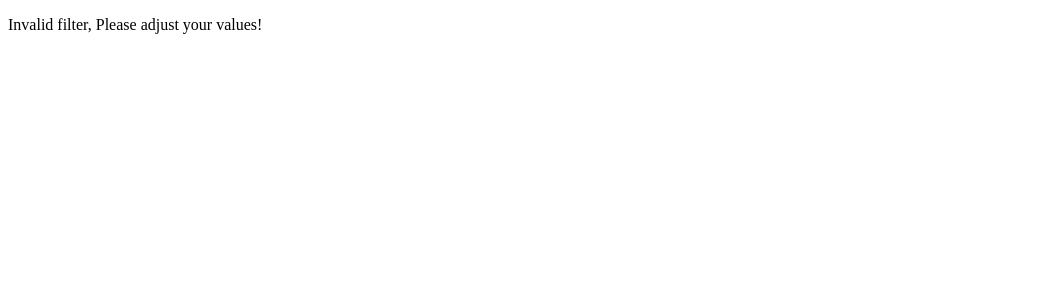
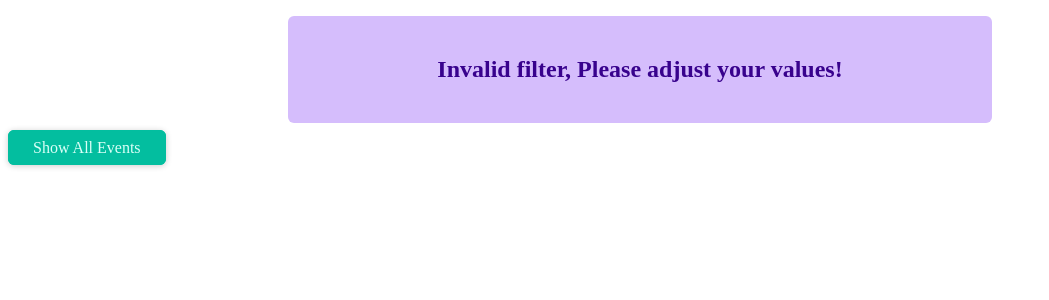
Before and after one commit to EidHachem/next-events, a Next.js app: page /events/e2 in a window 1280 px wide. Shown: the top 300 px of the page, without its empty margins (0-1049 px from the left). Built offline with nearby package versions, Linux system fonts and the light colour scheme.

Commit message:
Add error alert ui component

```diff
--- /dev/null
+++ b/components/ui/error-alert/error-alert.js
@@ -0,0 +1,7 @@
+import classes from "@/styles/ui/error-alert.module.css"
+
+function ErrorAlert(props) {
+  return <div className={classes.alert}>{props.children}</div>
+}
+
+export default ErrorAlert
--- a/pages/events/[...slug]/index.js
+++ b/pages/events/[...slug]/index.js
@@ -1,5 +1,7 @@
 import EventList from "@/components/events/event-list"
 import ResultsTitle from "@/components/events/results-title/results-title"
+import Button from "@/components/ui/button"
+import ErrorAlert from "@/components/ui/error-alert/error-alert"
 import { getFilteredEvents } from "@/dummy-data"
 import { useRouter } from "next/router"
 import React from "react"
@@ -28,13 +30,31 @@
     numMonth > 12 ||
     numMonth < 1
   ) {
-    return <p>Invalid filter, Please adjust your values!</p>
+    return (
+      <>
+        <ErrorAlert>
+          <p>Invalid filter, Please adjust your values!</p>
+        </ErrorAlert>
+        <div className="center">
+          <Button link="/events">Show All Events</Button>
+        </div>
+      </>
+    )
   }
 
   const filteredEvents = getFilteredEvents({ year: numYear, month: numMonth })
 
   if (!filteredEvents || filteredEvents.length === 0) {
-    return <p>No events found!</p>
+    return (
+      <>
+        <ErrorAlert>
+          <p>No events found!</p>
+        </ErrorAlert>
+        <div className="center">
+          <Button link="/events">Show All Events</Button>
+        </div>
+      </>
+    )
   }
 
   const date = new Date(numYear, numMonth - 1)
--- /dev/null
+++ b/styles/ui/error-alert.module.css
@@ -0,0 +1,12 @@
+.alert {
+  margin: 1rem auto;
+  padding: 1rem 2rem;
+  width: 90%;
+  max-width: 40rem;
+  background-color: #d5bdfc;
+  color: #38028d;
+  font-weight: bold;
+  font-size: 1.5rem;
+  text-align: center;
+  border-radius: 6px;
+}
```
Also changed, not shown: pages/events/[eventId]/index.js (+6 -1 lines).
